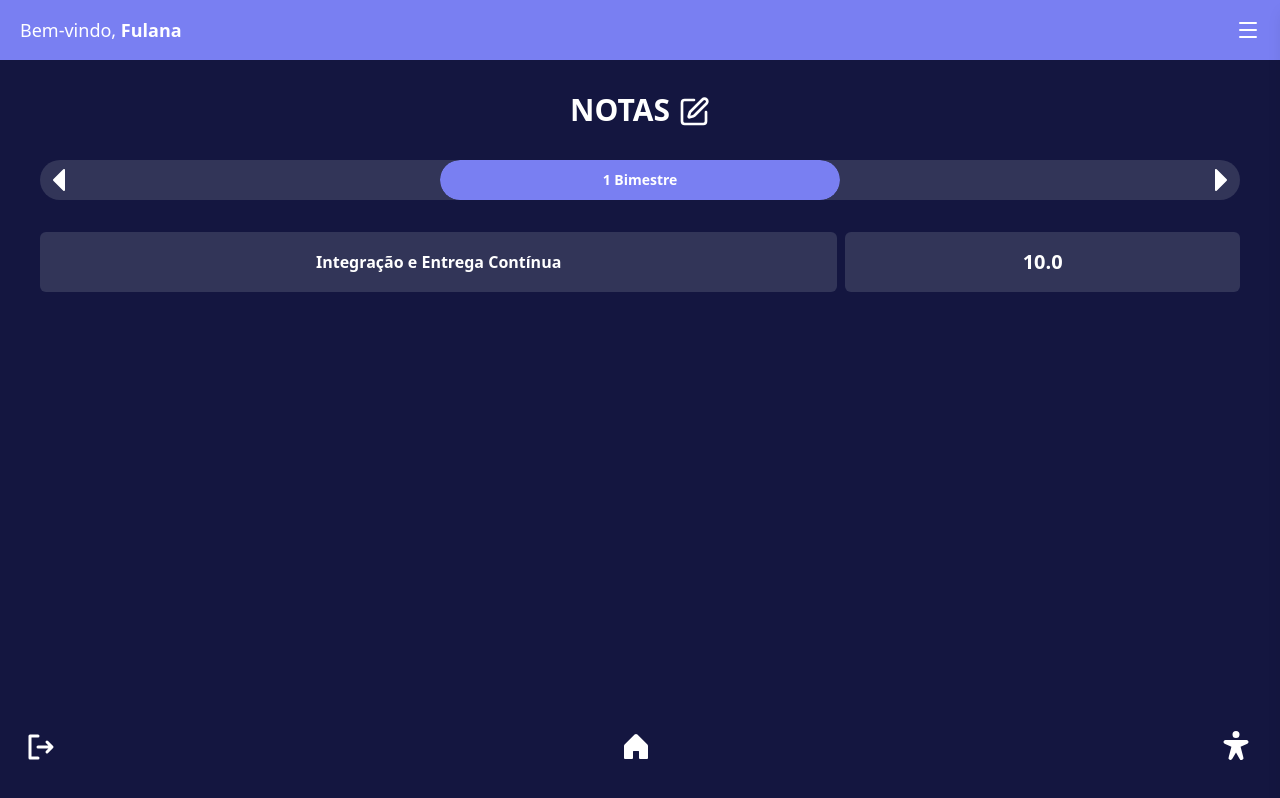
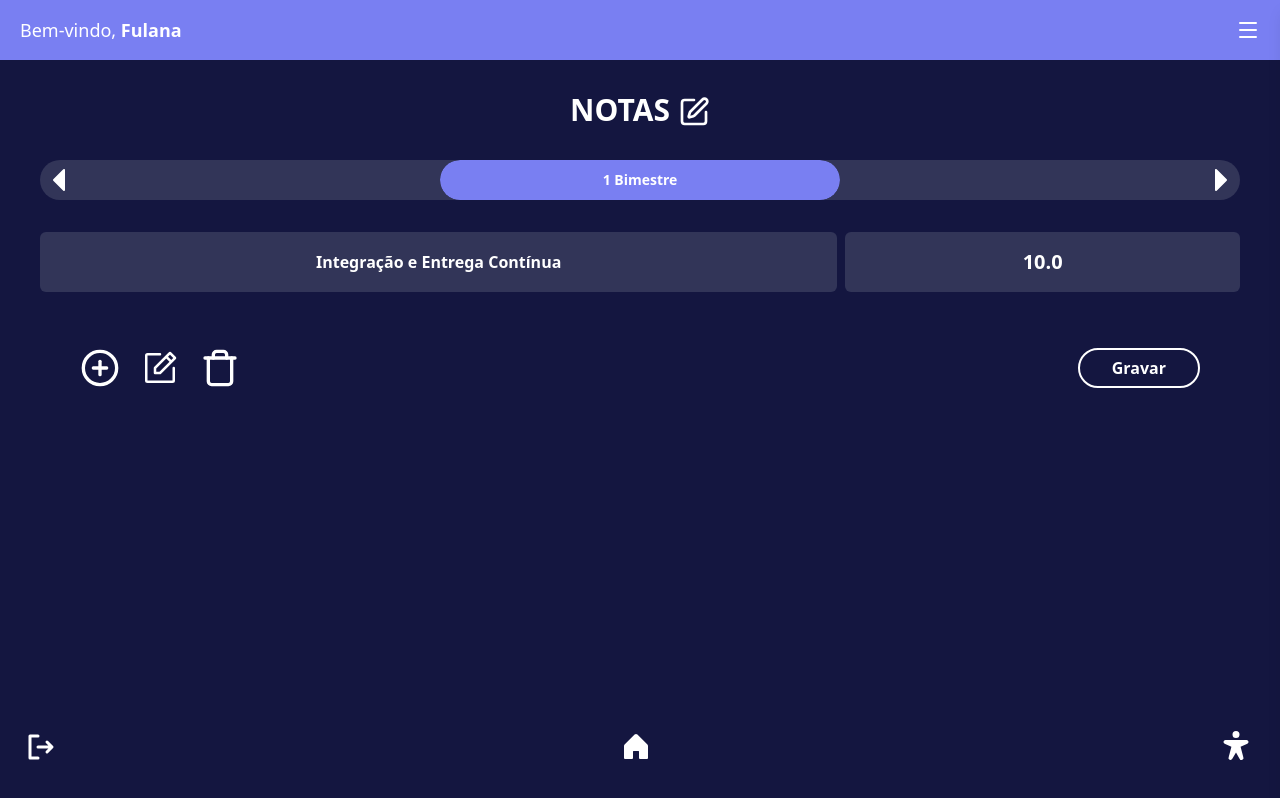
Before and after one commit to JarJv/agenda-do-aluno, a React (Vite) app: page /notas in a window 1280 px wide. Built offline with nearby package versions, Linux system fonts and the light colour scheme.

Commit message:
Foram adicionados os botões de adicionar, editar, deletar e gravar a pedido da Anna, será modificado na Main

```diff
--- a/src/pages/Notas.tsx
+++ b/src/pages/Notas.tsx
@@ -1,7 +1,11 @@
 import '../assets/style.css'
 import {useRef, useState, useEffect} from 'react';
-import {SquarePenIcon} from 'lucide-react'
-import {CaretLeft, CaretRight} from '@phosphor-icons/react'
+import {SquarePenIcon} from 'lucide-react';
+import {CaretLeft, CaretRight} from '@phosphor-icons/react';
+import { NotePencilIcon } from '@phosphor-icons/react';
+import { Trash } from 'lucide-react';
+import { CirclePlus } from 'lucide-react';
+import BordedButton from '../components/BordedButton.tsx';
 
 export default function Notas(){
     const [index, setIndex] = useState(0);
@@ -75,6 +79,29 @@ export default function Notas(){
                     </article>
                 </div>
             </section>
+
+            {/* Div criada para colocar os botões de Adicionar, Editar, Deletar e Gravar */}
+            <div className='flex items-center justify-between px-10 p-6'>
+            <div className='flex items-center gap-5'>
+
+                {/* Botão de Adicionar */}
+                <button className='cursor-pointer'>
+                    <CirclePlus size={40} color="#fff"/>
+                </button>
+
+                {/* Botão de Editar */}
+               <button className='cursor-pointer'>
+                    <NotePencilIcon size={40} color="#fff"/>
+                </button>
+
+                {/* Botão de Deletar */}
+                <button className='cursor-pointer'>
+                    <Trash size={40} color="#fff"/>
+                </button>
+            </div>
+                {/* Botão de Gravar */}
+                <BordedButton>Gravar</BordedButton>
+            </div>
         </main>
     )
 }
```
